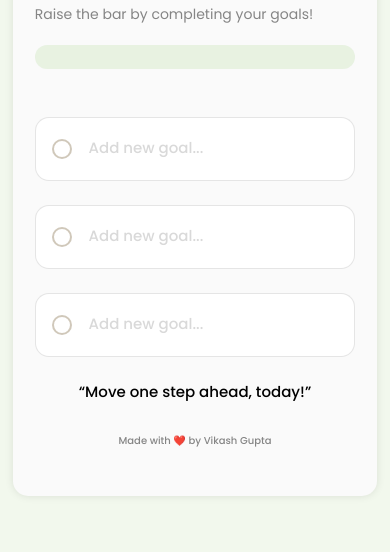
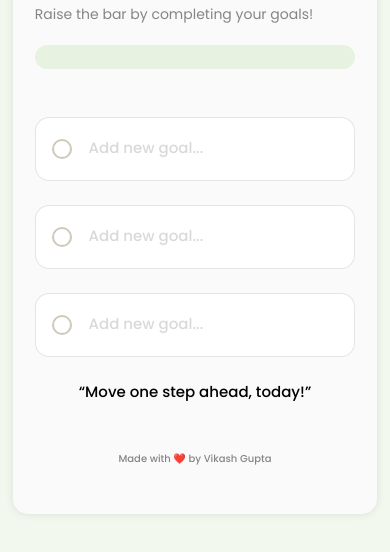
Before and after one commit to itzvikashgupta/01-focus-on-today, a plain HTML site: page index.html in a window 390 px wide. Shown: the part 164-716 px from the top of the page. Drawn offline with Linux system fonts and the light colour scheme.

Commit message:
Update style.css

```diff
--- a/style.css
+++ b/style.css
@@ -291,7 +291,7 @@ body {
   }
 
   .made-with {
-    margin-top: 30px;
+    margin-top: 48px;
   }
 }
 /***** End Media queries Section *****/
```
